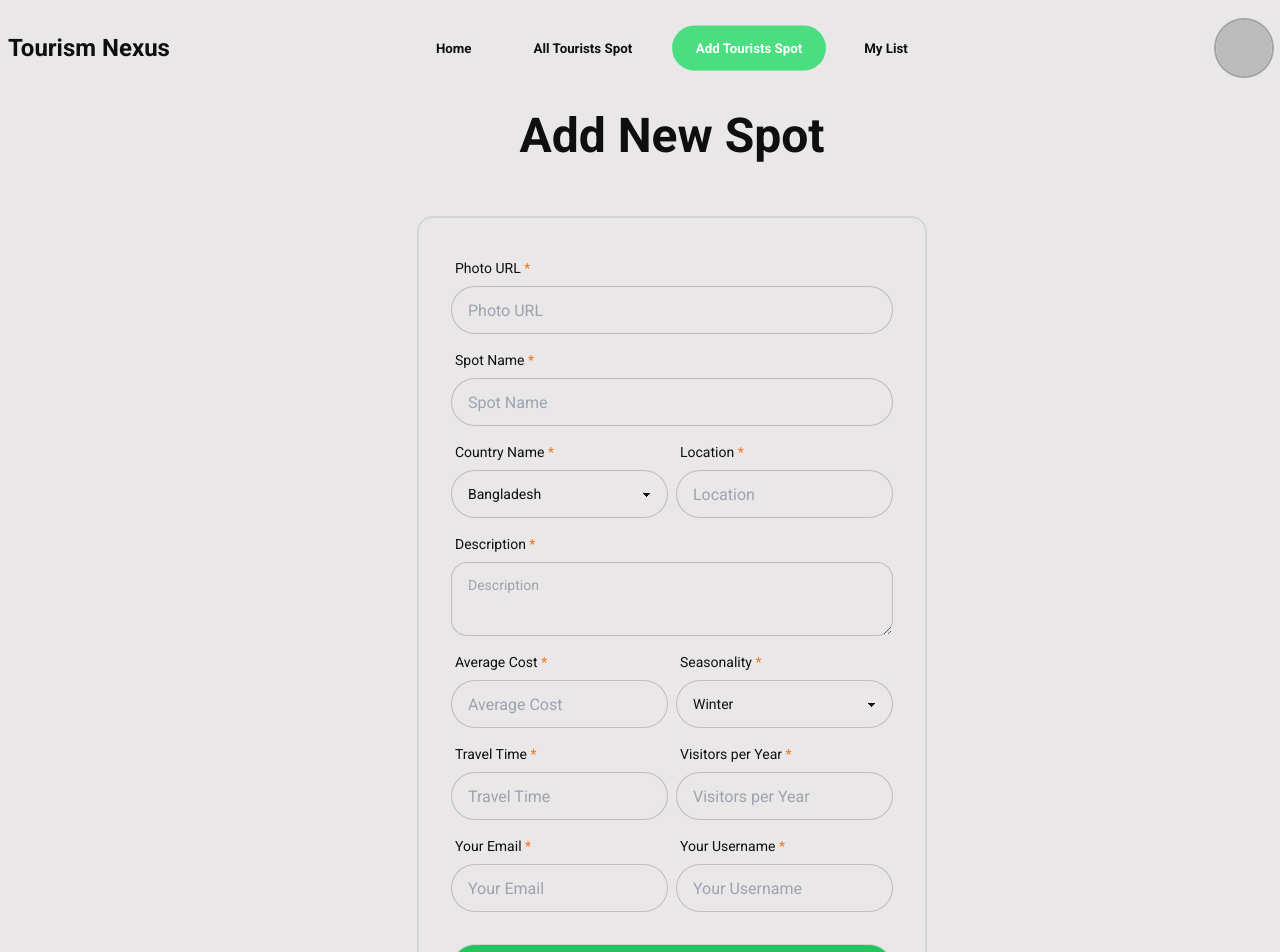
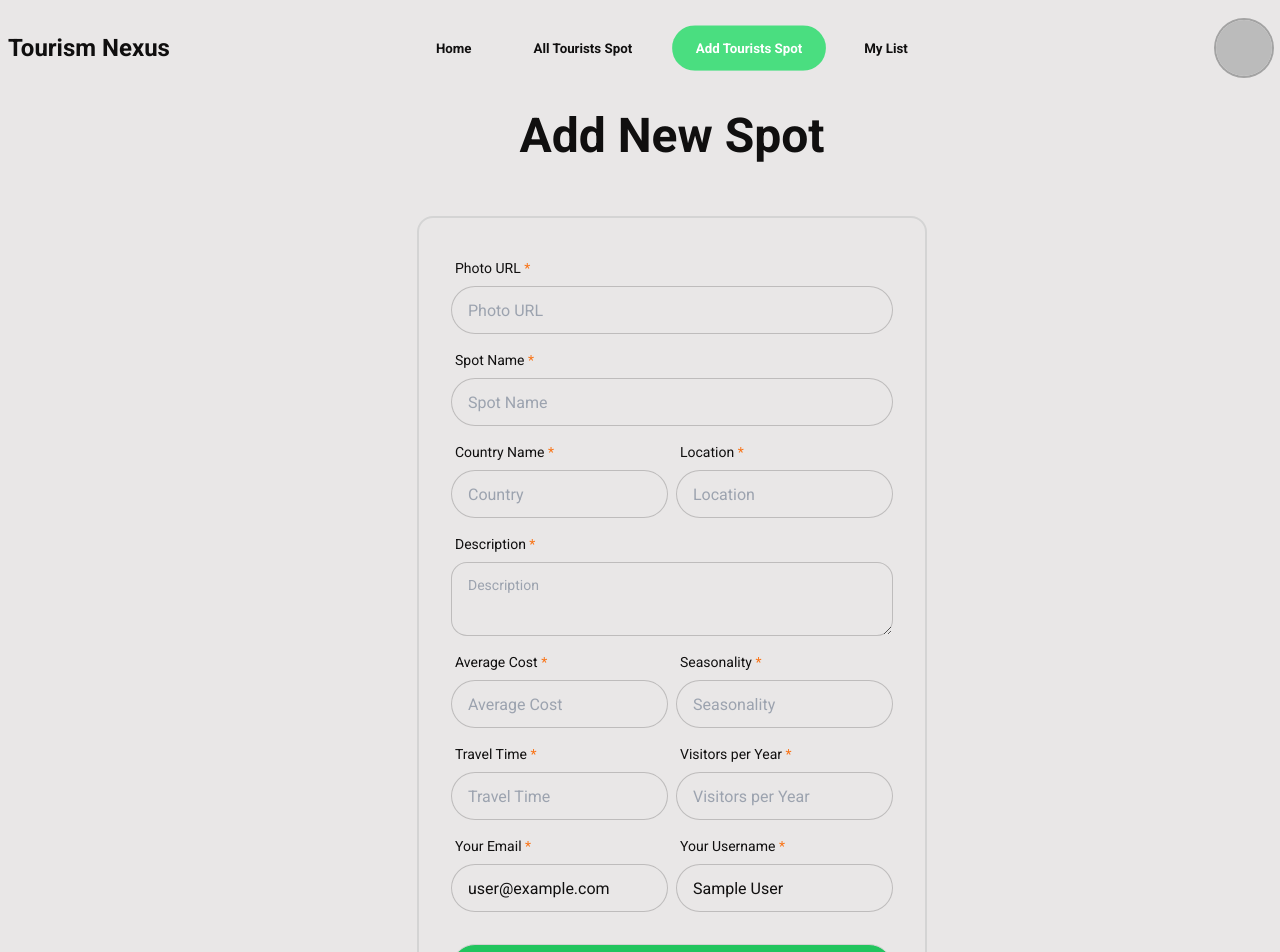
Before and after one commit to hbmubin/tourismNexus-client-main-ph10, a React (Vite) app: page /addtourist in a window 1280 px wide. Shown: the top 952 px of the page. Built offline with nearby package versions, Linux system fonts and the light colour scheme; no server answers; sample sign-in values are in the browser's storage.

Commit message:
addspot-issue-fixed

```diff
--- a/src/Pages/AddTourist.jsx
+++ b/src/Pages/AddTourist.jsx
@@ -1,8 +1,11 @@
-import { Toaster } from "react-hot-toast";
+import { useContext } from "react";
 import { Link } from "react-router-dom";
 import Swal from "sweetalert2";
+import { AuthContext } from "../Provider/AuthProvider";
 
 const AddTourist = () => {
+  const { user } = useContext(AuthContext);
+
   const handleAddSpot = (e) => {
     e.preventDefault();
     const form = e.target;
@@ -42,6 +45,7 @@ const AddTourist = () => {
       .then((res) => res.json())
       .then((data) => {
         console.log(data);
+        e.target.reset();
         if (data.insertedId) {
           Swal.fire({
             title: "Success!",
@@ -99,19 +103,13 @@ const AddTourist = () => {
                     Country Name <span className="text-orange-500">*</span>
                   </span>
                 </label>
-                <select
+                <input
+                  type="text"
                   name="country"
-                  className="select select-bordered rounded-full w-full max-w-xs"
-                >
-                  <option value="Select" disabled>
-                    Select country
-                  </option>
-                  <option value="bangladesh">Bangladesh</option>
-                  <option value="thailand">Thailand</option>
-                  <option value="indonesia">Indonesia</option>
-                  <option value="malaysia">Malaysia</option>
-                  <option value="vietnam">Vietnam</option>
-                </select>
+                  placeholder="Country"
+                  className="input input-bordered rounded-full"
+                  required
+                ></input>
               </div>
               <div className="form-control">
                 <label className="label">
@@ -159,18 +157,13 @@ const AddTourist = () => {
                     Seasonality <span className="text-orange-500">*</span>
                   </span>
                 </label>
-                <select
+                <input
+                  type="text"
+                  placeholder="Seasonality"
                   name="season"
-                  className="select select-bordered rounded-full w-full max-w-xs"
-                >
-                  <option value="Select" disabled>
-                    Select Season
-                  </option>
-                  <option value="winter">Winter</option>
-                  <option value="summer">Summer</option>
-                  <option value="monsoon">Monsoon</option>
-                  <option value="spring">Spring</option>
-                </select>
+                  className="input input-bordered rounded-full"
+                  required
+                />
               </div>
               <div className="form-control">
                 <label className="label">
@@ -209,7 +202,7 @@ const AddTourist = () => {
                 <input
                   type="email"
                   name="email"
-                  placeholder="Your Email"
+                  defaultValue={user.email}
                   className="input input-bordered rounded-full"
                   required
                 />
@@ -223,7 +216,7 @@ const AddTourist = () => {
                 <input
                   type="text"
                   name="username"
-                  placeholder="Your Username"
+                  defaultValue={user.displayName}
                   className="input input-bordered rounded-full"
                   required
                 />
--- /dev/null
+++ b/src/Pages/DetailSpot.jsx
@@ -0,0 +1,5 @@
+const DetailSpot = () => {
+  return <div>DetailSpot</div>;
+};
+
+export default DetailSpot;
--- a/src/Pages/Home.jsx
+++ b/src/Pages/Home.jsx
@@ -4,7 +4,8 @@ import "swiper/css";
 import "swiper/css/pagination";
 import "swiper/css/navigation";
 import { Autoplay } from "swiper/modules";
-import { useRef } from "react";
+import { useRef, useState } from "react";
+import SpotCard from "./SpotCard";
 
 const Home = () => {
   const spots = useLoaderData();
@@ -26,11 +27,11 @@ const Home = () => {
             disableOnInteraction: false,
           }}
           modules={[Autoplay]}
-          className="mySwiper mb-16 h-[80vh]"
+          className="mySwiper  mb-16 h-[80vh]"
         >
           <SwiperSlide>
             <div
-              className="hero  h-full rounded-[50px] overflow-hidden"
+              className="hero border-2 border-neutral-600  h-full rounded-[50px] overflow-hidden"
               style={{
                 backgroundImage: "url(https://i.ibb.co/myqPwL4/bd.jpg)",
               }}
@@ -57,7 +58,7 @@ const Home = () => {
           </SwiperSlide>
           <SwiperSlide>
             <div
-              className="hero  h-full rounded-[50px] overflow-hidden "
+              className="hero border-2 border-neutral-600  h-full rounded-[50px] overflow-hidden "
               style={{
                 backgroundImage: "url(https://i.ibb.co/b6hfKsw/malay.jpg)",
               }}
@@ -84,7 +85,7 @@ const Home = () => {
           </SwiperSlide>
           <SwiperSlide>
             <div
-              className="hero h-full rounded-[50px] overflow-hidden"
+              className="hero border-2 border-neutral-600 h-full rounded-[50px] overflow-hidden"
               style={{
                 backgroundImage: "url(https://i.ibb.co/KGb3s5w/thai.jpg)",
               }}
@@ -110,6 +111,15 @@ const Home = () => {
           </SwiperSlide>
         </Swiper>
       </div>
+      {spots ? (
+        <div className="grid grid-cols-2 gap-6">
+          {spots.map((spot) => (
+            <SpotCard key={spot._id} spot={spot}></SpotCard>
+          ))}
+        </div>
+      ) : (
+        <div> No data to show</div>
+      )}
       <div ref={ref} className="h-screen"></div>
     </div>
   );
--- /dev/null
+++ b/src/Pages/SpotCard.jsx
@@ -0,0 +1,26 @@
+import { Link } from "react-router-dom";
+
+const SpotCard = ({ spot }) => {
+  return (
+    <div
+      className="hero border-2 border-neutral-600 rounded-3xl overflow-hidden w-full h-72 p-4 relative"
+      style={{
+        backgroundImage: `url(${spot.photo})`,
+      }}
+    >
+      <div className="flex-grow w-2/5 text-center rounded-2xl p-4 bg-[#cdddd95e]">
+        <div className="text-3xl font-semibold">{spot.spotName}</div>
+        <div className="text-neutral-700">{spot.country}</div>
+        <div className="flex justify-center gap-2 font-medium mt-3 text-neutral-800">
+          <div>Average cost : </div>
+          <span> {spot.cost}</span>
+        </div>
+        <Link className="btn bg-[#cccccc9d] hover:bg-green-500 hover:text-white rounded-3xl mt-2 border-none">
+          View Details
+        </Link>
+      </div>
+    </div>
+  );
+};
+
+export default SpotCard;
```
